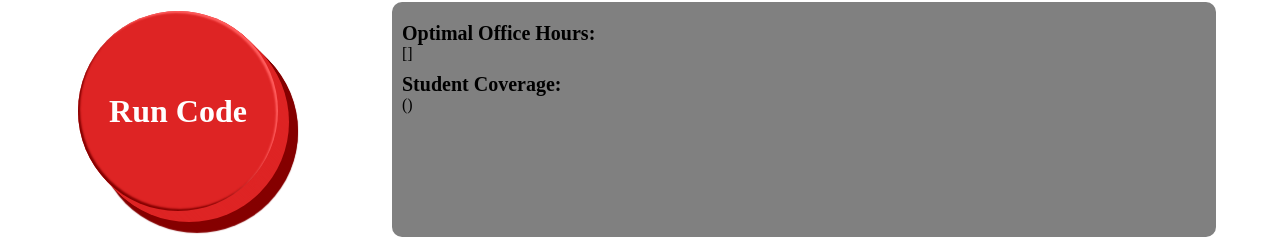
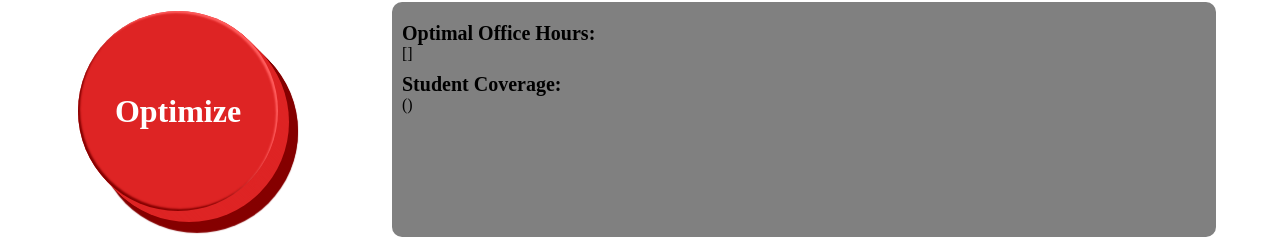
Before and after one commit to Vladimir-Herdman/buds, a plain HTML site: page index.html in a window 1280 px wide. Shown: the part 268-507 px from the top of the page. Drawn offline with Linux system fonts and the light colour scheme.

```diff
--- a/index.html
+++ b/index.html
@@ -20,7 +20,7 @@
 
     <div id="display">
       <div id="button">
-        <span>Run Code</span>
+        <span>Optimize</span>
       </div>
       <div id="result">
         <p>Optimal Office Hours: </p>
```
Also changed, not shown: requirements.txt, 1 other file.
